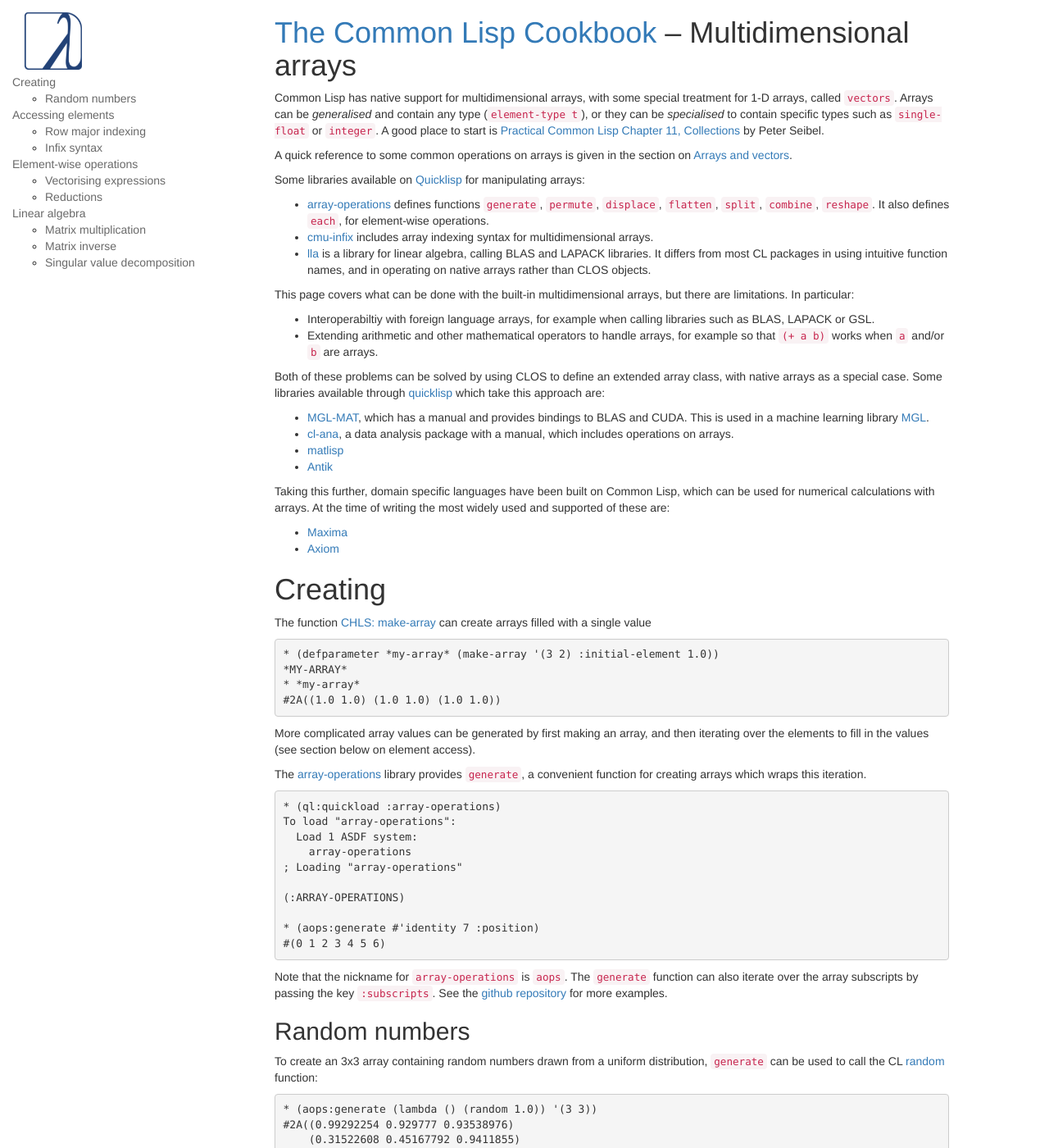
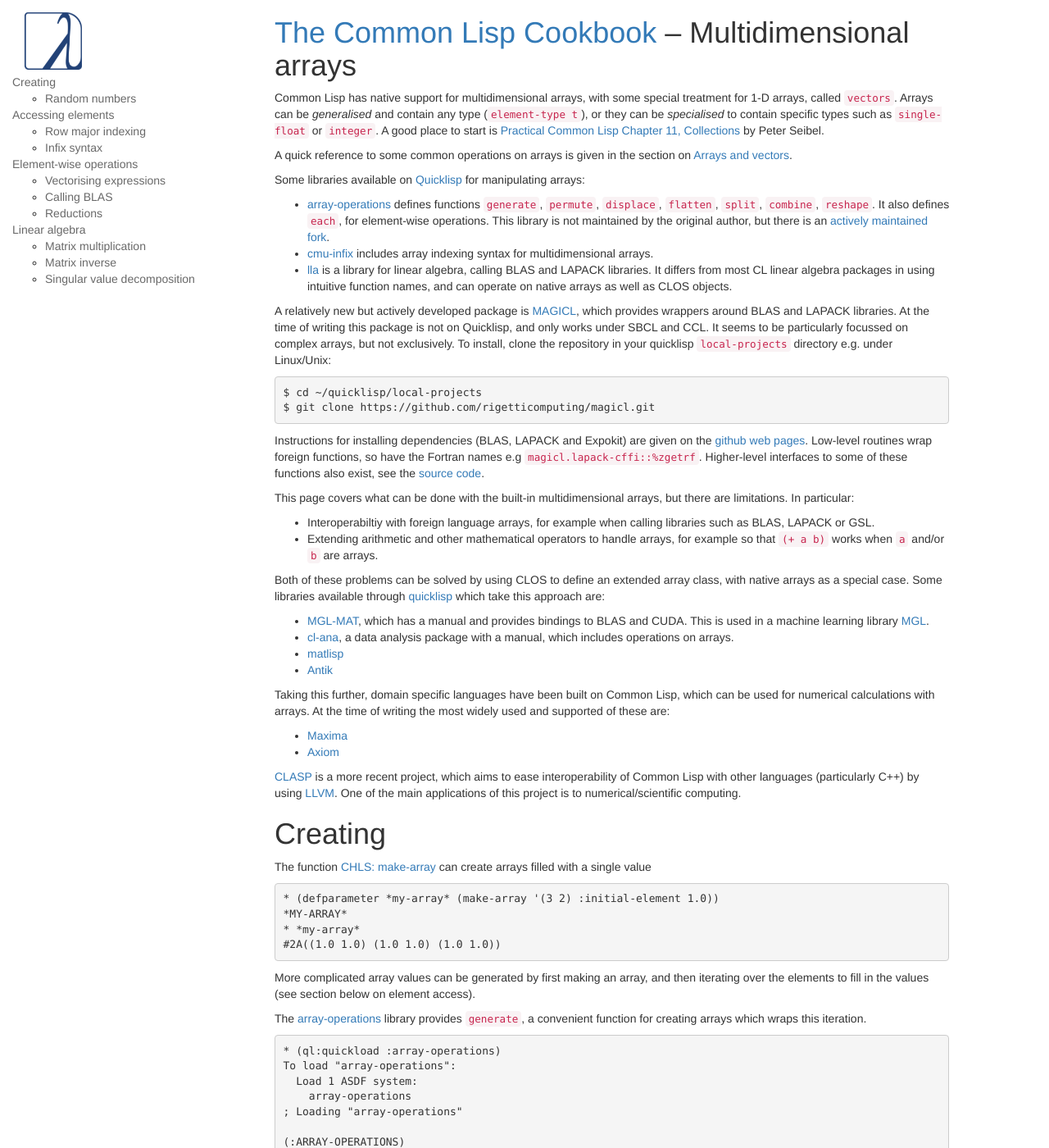
Before and after one commit to LispCookbook/cl-cookbook, a Jekyll site: the page built from arrays.md, in a window 1280 px wide and 1400 px high. Shown: the whole window at 82% size. Built offline with Jekyll 4.4.1, drawn with Linux system fonts in a browser that asks for light colours; some of the changed text lies outside the part shown.

Commit message:
Add information on MAGICL and CLASP
Also note about active fork of array-operations,
and location of macros.

```diff
--- a/arrays.md
+++ b/arrays.md
@@ -18,12 +18,37 @@
 - [array-operations](https://github.com/tpapp/array-operations) defines
   functions `generate`, `permute`, `displace`, `flatten`, `split`,
   `combine`, `reshape`. It also defines `each`, for element-wise
-  operations.
+  operations. This library is not maintained by the original author,
+  but there is an [actively maintained fork](https://github.com/bendudson/array-operations).
 - [cmu-infix](https://github.com/rigetticomputing/cmu-infix) includes
   array indexing syntax for multidimensional arrays.
 - [lla](https://github.com/tpapp/lla) is a library for linear algebra, calling BLAS and LAPACK
-  libraries. It differs from most CL packages in using intuitive function
-  names, and in operating on native arrays rather than CLOS objects.
+  libraries. It differs from most CL linear algebra packages in using
+  intuitive function names, and can operate on native arrays as well as
+  CLOS objects.
+
+
+A relatively new but actively developed package is
+[MAGICL](https://github.com/rigetticomputing/magicl), which provides
+wrappers around BLAS and LAPACK libraries. At the time of writing this
+package is not on Quicklisp, and only works under SBCL and CCL. It
+seems to be particularly focussed on complex arrays, but not
+exclusively.
+To install, clone the repository in your quicklisp `local-projects`
+directory e.g. under Linux/Unix:
+
+~~~bash
+$ cd ~/quicklisp/local-projects
+$ git clone https://github.com/rigetticomputing/magicl.git
+~~~
+
+Instructions for installing dependencies (BLAS, LAPACK and Expokit)
+are given on the [github web pages](https://github.com/rigetticomputing/magicl).
+Low-level routines wrap foreign functions, so have the Fortran names
+e.g `magicl.lapack-cffi::%zgetrf`. Higher-level interfaces to some of
+these functions also exist, see the
+[source code](https://github.com/rigetticomputing/magicl/blob/master/high-level.lisp).
+
 
 This page covers what can be done with the built-in multidimensional
 arrays, but there are limitations. In particular:
@@ -55,6 +80,11 @@
 * [Maxima](http://maxima.sourceforge.net/documentation.html)
 * [Axiom](https://github.com/daly/axiom)
 
+[CLASP](https://github.com/drmeister/clasp) is a more recent project,
+which aims to ease interoperability of Common Lisp with other
+languages (particularly C++) by using [LLVM](http://llvm.org/).
+One of the main applications of this project is to numerical/scientific
+computing.
 
 # Creating
 
@@ -258,6 +288,9 @@
 NIL
 ~~~
 
+[Note: This macro is available in [this fork](https://github.com/bendudson/array-operations) of array-operations, but
+not Quicklisp]
+
 ## Row major indexing
 
 In some cases, particularly element-wise operations, the number of
@@ -383,6 +416,10 @@
        result))
 ~~~
 
+[Note: Expanded versions of this macro are available in [this
+fork](https://github.com/bendudson/array-operations) of array-operations, but
+not Quicklisp]
+
 This can be used as:
 ~~~lisp
 * (defparameter *a* #(1 2 3 4))
@@ -409,6 +446,21 @@
 * (vectorize (a b) #i(a * sin(b)) )
 #(0.9092974 0.28224 -2.2704074 -3.8356972)
 ~~~
+
+## Calling BLAS
+
+Several packages provide wrappers around BLAS, for fast matrix manipulation.
+
+The [lla](https://github.com/tpapp/lla) package in quicklisp includes calls to:
+
+**Scale an array** by a factor:
+~~~lisp
+* (defparameter a #(1 2 3))
+* (lla:scal! 2.0 a)
+* a
+#(2.0d0 4.0d0 6.0d0)
+~~~
+
 
 ## Reductions
 
@@ -497,7 +549,8 @@
          ,result))))
 
 ~~~
-
+[Note: This macro isavailable in [this fork](https://github.com/bendudson/array-operations)
+of array-operations, but not Quicklisp]
 
 Using this macro, the maximum value in an array A (of any shape) is:
 ~~~lisp
```
